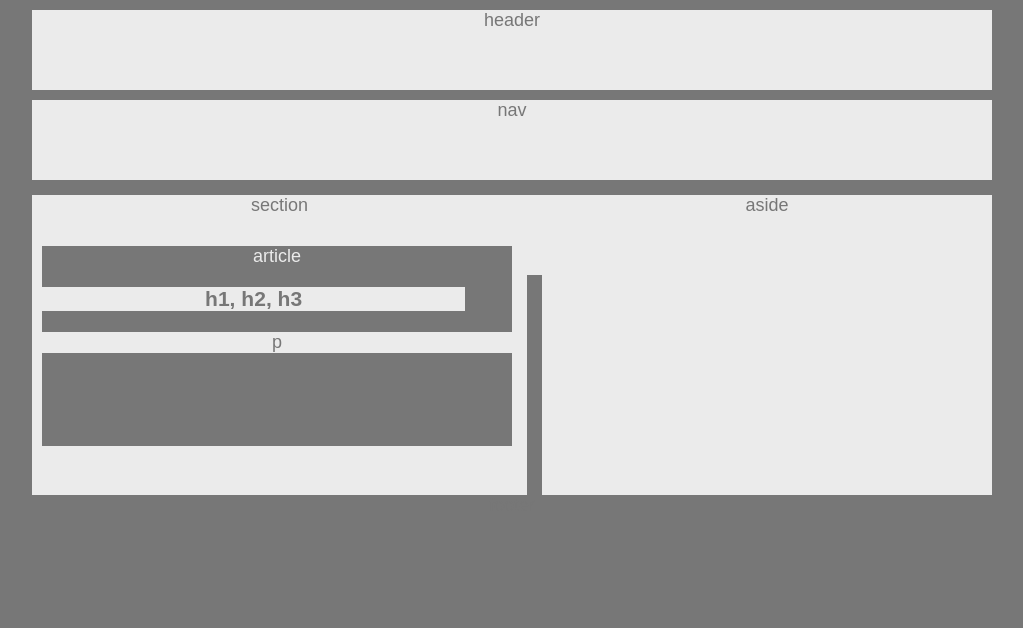
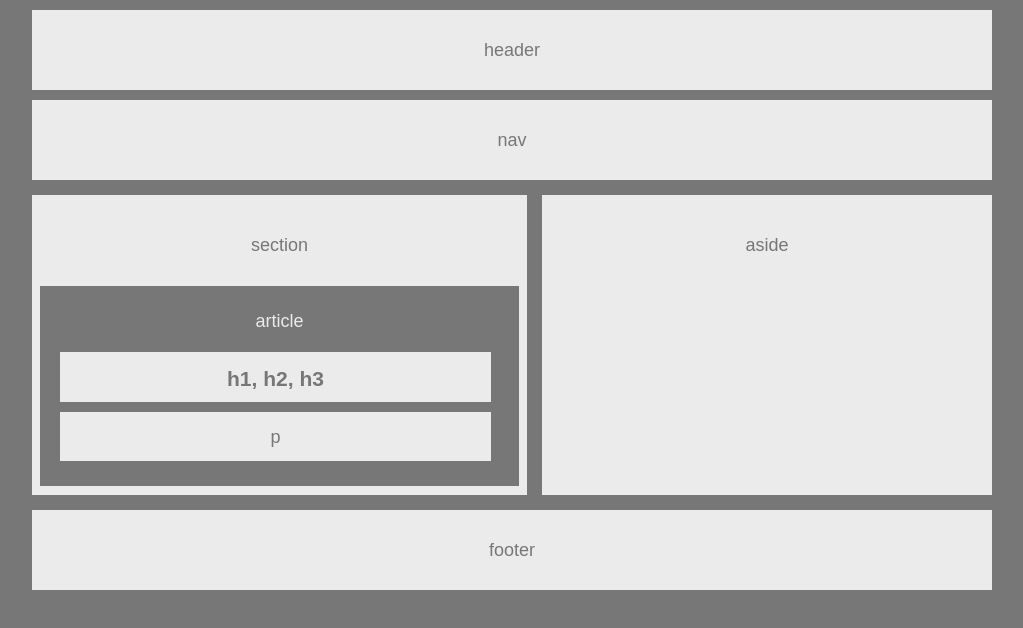
Before and after one commit to yvannaharris/HW-Wireframe, a plain HTML site: page index.html in a window 1280 px wide. Shown: the whole page, without its empty margins (128-1151 px from the left). Drawn offline with Linux system fonts and the light colour scheme.

Commit message:
Final Version

```diff
--- a/index.html
+++ b/index.html
@@ -10,7 +10,7 @@
 
 	<nav>nav</nav>
 
-	<div class="container">
+	<div>
 		<section>section
 
 			<article>
@@ -19,10 +19,12 @@
 
 					<p>p</p>
 			</article>
-
 		</section>
 
+
 		<aside>aside</aside>
+
+
 
 	</div>
 
--- a/style.css
+++ b/style.css
@@ -1,3 +1,7 @@
+* {
+	box-sizing: border-box;
+	text-align:center;
+}
 body{
 	background: #777;
 	font-family: 'Arial', 'Helvetica Neue', Helvetica, sans-serif;
@@ -5,15 +9,15 @@ body{
 	color: #777;
 	width:960px;
 	margin: auto;
-	text-align: center;
 
 }
 
 header {
 	background: #ebebeb;
-	margin-bottom: 10px;
-	margin-top: 10px;
+	margin: 10px 0px 10px 0px;
 	height: 80px;
+	padding: 30px;
+	width: 100%;
 
 }
 
@@ -21,6 +25,8 @@ nav {
 	background: #ebebeb;
 	margin-bottom: 15px;
 	height: 80px;
+	padding: 30px;
+	width: 100%;
 
 }
 
@@ -28,6 +34,8 @@ footer {
 	background: #ebebeb;
 	margin-top: 15px;
 	height: 80px;
+	clear:both;
+	padding: 30px;
 }
 
 section {
@@ -35,7 +43,9 @@ section {
 	width: 495px;
 	float:left;
 	height: 300px;
+	padding: 40px 0px 0px 0px;
 }
+
 
 aside {
 	background: #ebebeb;
@@ -43,27 +53,32 @@ aside {
 	float:left;
 	height: 300px;
 	margin-left: 15px;
+	margin-bottom: 15px;
+	padding: 40px;
 }
 
 article {
 	background: #777;
 	color: #ebebeb;
-	width: 95%;
-	margin-top: 30px;
-	margin-bottom: 10px;
-	margin-left: 10px;
-	margin-right: 10px;
+	margin: 30px 8px 8px 8px;
 	height: 200px;
+	padding: 25px 0px 10px 0px;
 }
 
 h1 {
 	background: #ebebeb;
 	width: 90%;
-	margin-top: 20px;
+	margin: 20px 20px 10px 20px;
 	color: #777;
+	height: 30%;
+	padding: 15px;
 }
 
 p {
 	background: #ebebeb;
 	color: #777;
+	margin: 0px 20px 15px 20px;
+	height: 30%;
+	padding: 15px;
+	width: 90%;
 }
```
Also changed, not shown: 1 other file.
